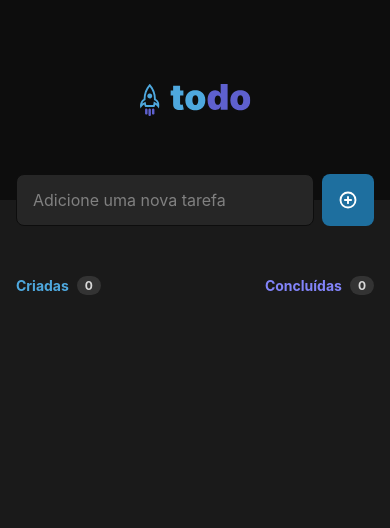
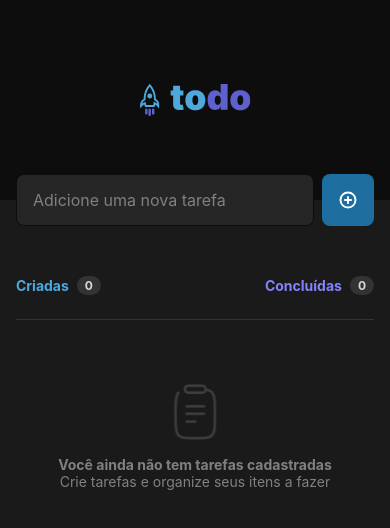
Before and after one commit to thealfredohenrique/todo-list-mobile, a React Native app: screen / in a window 390 px wide. Shown: the top 528 px of the page. Built offline with nearby package versions, Linux system fonts and the light colour scheme.

Commit message:
feat: add content for empty task page
* Added new content to the task page when there are no tasks.
* The content includes a message and an illustration.
* The content is styled to match the rest of the application.

```diff
--- /dev/null
+++ b/src/index.d.ts
@@ -0,0 +1 @@
+declare module "*.png";
--- a/src/screens/Home/index.tsx
+++ b/src/screens/Home/index.tsx
@@ -1,8 +1,9 @@
 import { useState } from "react";
-import { TextInput, TouchableOpacity, View } from "react-native";
+import { Image, Text, TextInput, TouchableOpacity, View } from "react-native";
 import { TaskCounter } from "../../components/TaskCounter";
 import { Logo } from "../../assets/Logo";
 import { PlusCircle } from "../../assets/PlusCircle";
+import clipboard from "../../assets/clipboard.png";
 import { colors } from "../../styles/colors";
 import { styles } from "./styles";
 
@@ -47,6 +48,23 @@ export function Home() {
           color={colors.purple}
         />
       </View>
+
+      {tasks.length ? (
+        <></>
+      ) : (
+        <View style={styles.empty}>
+          <Image style={styles.clipboard} source={clipboard} />
+
+          <View>
+            <Text style={styles.emptyTitle}>
+              Você ainda não tem tarefas cadastradas
+            </Text>
+            <Text style={styles.emptyText}>
+              Crie tarefas e organize seus itens a fazer
+            </Text>
+          </View>
+        </View>
+      )}
     </View>
   );
 }
--- a/src/screens/Home/styles.ts
+++ b/src/screens/Home/styles.ts
@@ -15,7 +15,7 @@ export const styles = StyleSheet.create({
   form: {
     flexDirection: "row",
     gap: 8,
-    paddingHorizontal: 16,
+    marginHorizontal: 16,
     transform: [{ translateY: -26 }],
   },
   input: {
@@ -46,7 +46,31 @@ export const styles = StyleSheet.create({
   info: {
     flexDirection: "row",
     justifyContent: "space-between",
-    paddingHorizontal: 16,
     paddingVertical: 24,
+    marginHorizontal: 16,
+  },
+  empty: {
+    justifyContent: "center",
+    alignItems: "center",
+    gap: 16,
+    marginHorizontal: 16,
+    paddingHorizontal: 24,
+    paddingVertical: 64,
+    borderTopWidth: 1,
+    borderStyle: "solid",
+    borderColor: colors.gray400,
+  },
+  clipboard: {
+    height: 56,
+    width: 56,
+  },
+  emptyTitle: {
+    color: colors.gray300,
+    fontWeight: "700",
+    textAlign: "center",
+  },
+  emptyText: {
+    color: colors.gray300,
+    textAlign: "center",
   },
 });
```
Also changed, not shown: src/assets/clipboard.png (added).
